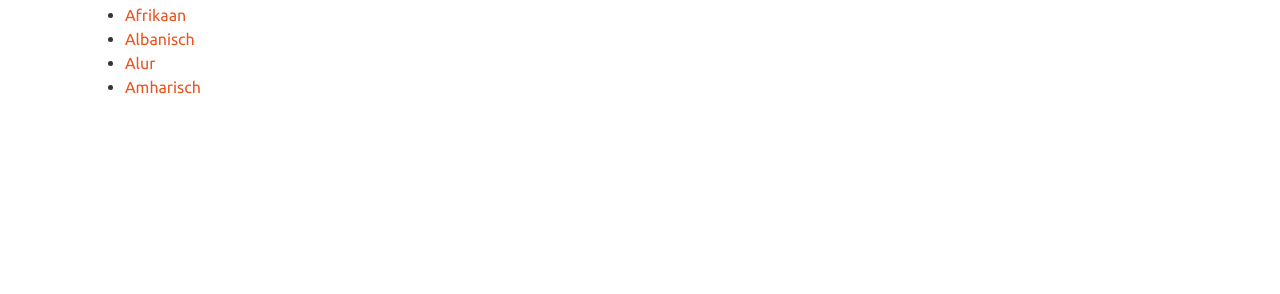
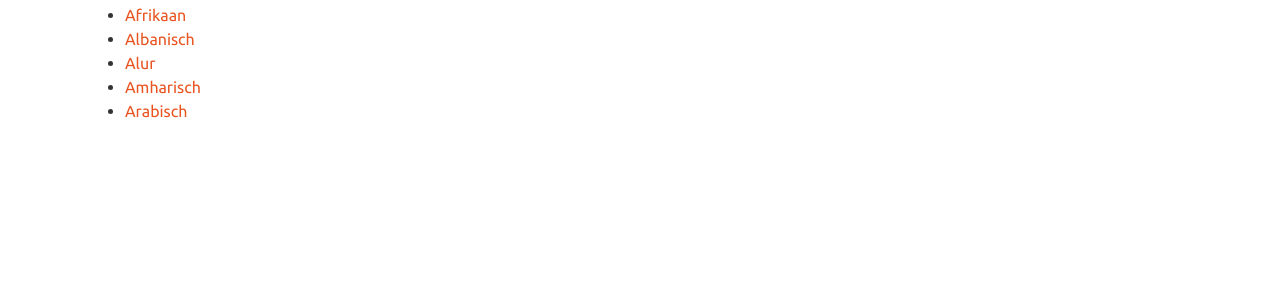
Before and after one commit to viktor-chiarcos/viktor-chiarcos.github.io, a Jekyll site: the page built from _pages/languages.md, in a window 1280 px wide. Shown: the part 232-526 px from the top of the page. Built offline with Jekyll 4.4.1, drawn with Linux system fonts in a browser that asks for light colours.

Commit message:
Arabisch

```diff
--- a/_pages/languages.md
+++ b/_pages/languages.md
@@ -14,3 +14,4 @@ excerpt: ""
 - [Albanisch](https://viktor--chiarcos-github-io.translate.goog/?_x_tr_sl=de&_x_tr_tl=sq&_x_tr_hl=de&_x_tr_pto=wapp)
 - [Alur](https://viktor--chiarcos-github-io.translate.goog/?_x_tr_sch=http&_x_tr_sl=de&_x_tr_tl=alz&_x_tr_hl=de&_x_tr_pto=wapp)
 - [Amharisch](https://viktor--chiarcos-github-io.translate.goog/?_x_tr_sl=de&_x_tr_tl=am&_x_tr_hl=de&_x_tr_pto=wapp)
+- [Arabisch](https://viktor--chiarcos-github-io.translate.goog/?_x_tr_sl=de&_x_tr_tl=ar&_x_tr_hl=de&_x_tr_pto=wapp)
```
